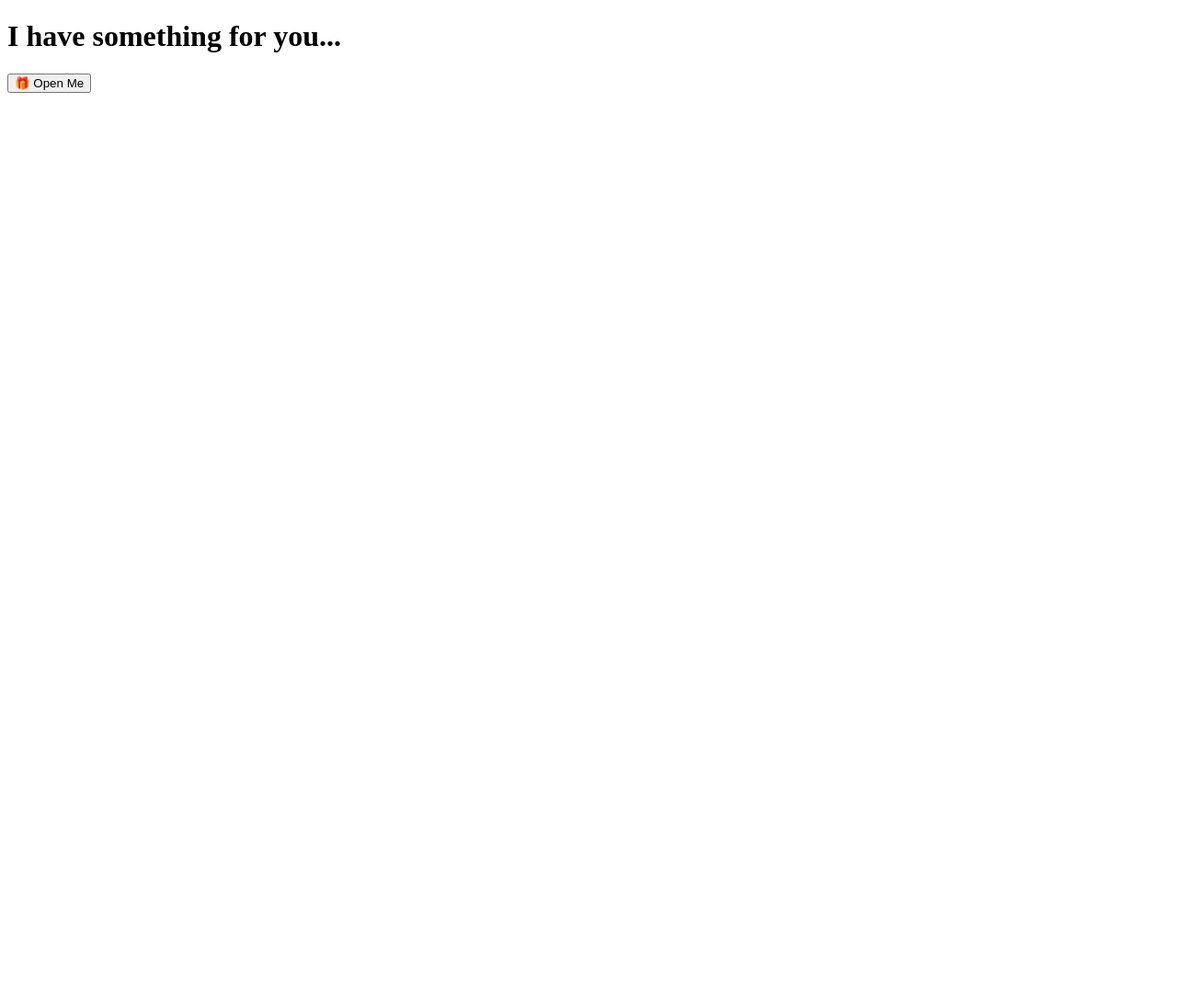
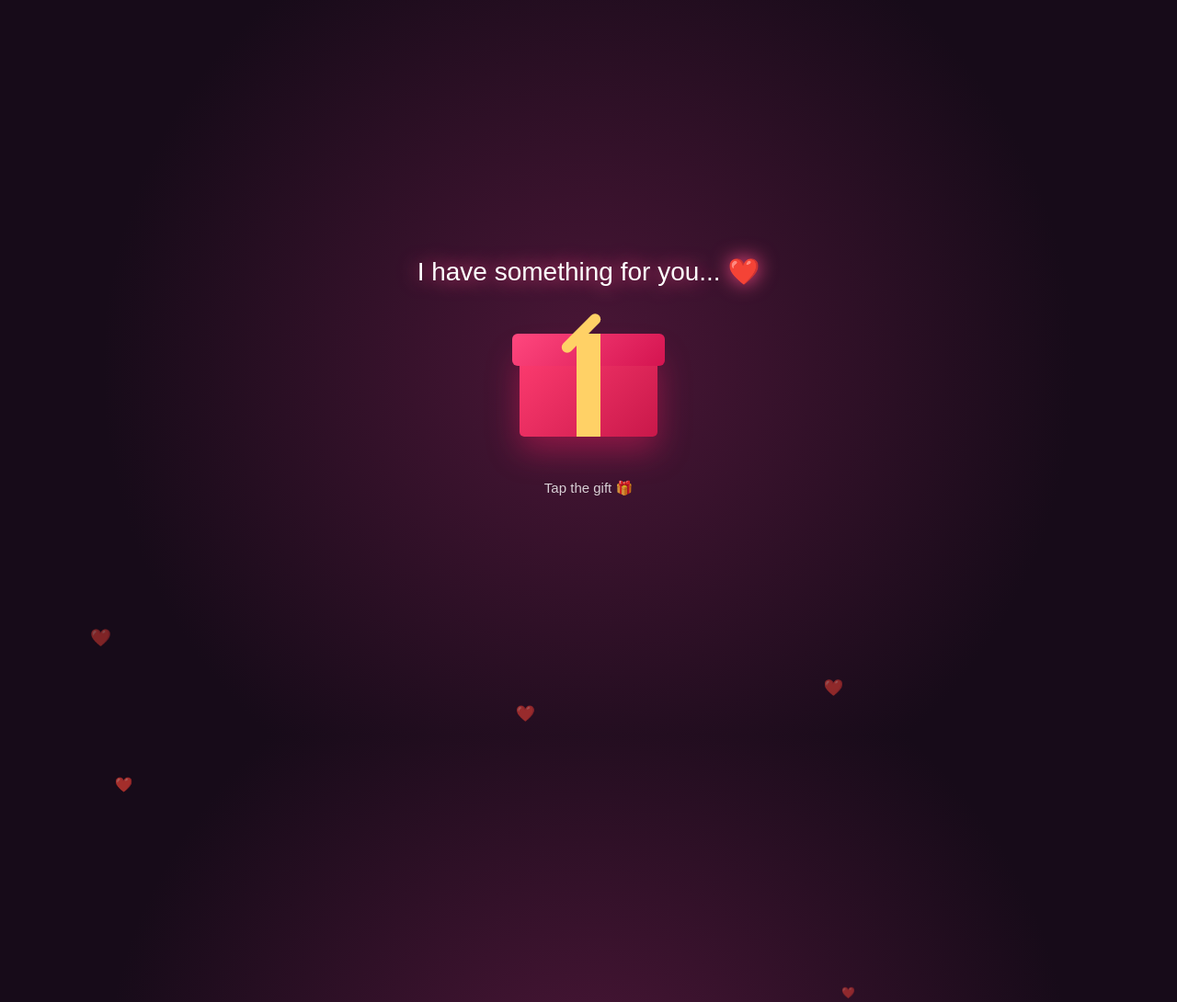
Before and after one commit to c69z6mcx8k-code/Gift, a plain HTML site: page index.html in a window 1280 px wide. Shown: the top 1090 px of the page at 92% size. Before the commit the page ends 800 px from the top, so only its background shows below. Drawn offline with Linux system fonts and the light colour scheme.

Commit message:
Update index.html

```diff
--- a/index.html
+++ b/index.html
@@ -1,14 +1,205 @@
 <!DOCTYPE html>
-<html>
+<html lang="en">
 <head>
+    <meta charset="UTF-8">
+    <meta name="viewport" content="width=device-width, initial-scale=1.0">
+
     <title>A Little Surprise ❤️</title>
+
+    <style>
+        * {
+            box-sizing: border-box;
+        }
+
+        body {
+            margin: 0;
+            min-height: 100vh;
+            overflow: hidden;
+            display: flex;
+            justify-content: center;
+            align-items: center;
+            font-family: Arial, sans-serif;
+            background: radial-gradient(circle at center, #4b1637, #170b19 70%);
+            color: white;
+        }
+
+        .container {
+            text-align: center;
+            z-index: 10;
+        }
+
+        h1 {
+            font-size: 28px;
+            margin-bottom: 45px;
+            font-weight: 400;
+            animation: glow 2s infinite alternate;
+        }
+
+        .gift {
+            position: relative;
+            width: 150px;
+            height: 130px;
+            margin: auto;
+            cursor: pointer;
+            animation: float 2s ease-in-out infinite;
+        }
+
+        .box {
+            position: absolute;
+            bottom: 0;
+            width: 150px;
+            height: 100px;
+            background: linear-gradient(135deg, #ff3d71, #c9184a);
+            border-radius: 5px;
+            box-shadow: 0 15px 35px rgba(255, 30, 100, 0.4);
+        }
+
+        .box::before {
+            content: "";
+            position: absolute;
+            left: 62px;
+            width: 26px;
+            height: 100%;
+            background: #ffd166;
+        }
+
+        .lid {
+            position: absolute;
+            top: 18px;
+            left: -8px;
+            width: 166px;
+            height: 35px;
+            background: linear-gradient(135deg, #ff477e, #d41450);
+            border-radius: 6px;
+            z-index: 3;
+            transition: 0.8s ease;
+        }
+
+        .lid::before {
+            content: "";
+            position: absolute;
+            left: 70px;
+            width: 26px;
+            height: 35px;
+            background: #ffd166;
+        }
+
+        .ribbon {
+            position: absolute;
+            width: 12px;
+            height: 55px;
+            background: #ffd166;
+            top: -28px;
+            left: 69px;
+            border-radius: 10px;
+            transform: rotate(45deg);
+        }
+
+        .gift.open .lid {
+            transform: translateY(-90px) rotate(-8deg);
+        }
+
+        .tap {
+            margin-top: 35px;
+            font-size: 15px;
+            opacity: 0.8;
+        }
+
+        .heart {
+            position: absolute;
+            font-size: 20px;
+            animation: rise 6s linear infinite;
+            opacity: 0;
+        }
+
+        @keyframes float {
+            0%, 100% {
+                transform: translateY(0);
+            }
+
+            50% {
+                transform: translateY(-12px);
+            }
+        }
+
+        @keyframes glow {
+            from {
+                text-shadow: 0 0 8px #ff4d88;
+            }
+
+            to {
+                text-shadow: 0 0 25px #ff4d88;
+            }
+        }
+
+        @keyframes rise {
+            0% {
+                transform: translateY(100vh) scale(0.5);
+                opacity: 0;
+            }
+
+            20% {
+                opacity: 0.8;
+            }
+
+            100% {
+                transform: translateY(-20vh) scale(1.3);
+                opacity: 0;
+            }
+        }
+    </style>
 </head>
 
 <body>
 
-    <h1>I have something for you...</h1>
+    <div class="container">
 
-    <button>🎁 Open Me</button>
+        <h1>I have something for you... ❤️</h1>
+
+        <div class="gift" onclick="openGift()">
+
+            <div class="lid">
+                <div class="ribbon"></div>
+            </div>
+
+            <div class="box"></div>
+
+        </div>
+
+        <div class="tap">
+            Tap the gift 🎁
+        </div>
+
+    </div>
+
+    <script>
+        function openGift() {
+            document.querySelector(".gift").classList.add("open");
+
+            setTimeout(() => {
+                alert("Your surprise is coming... ❤️");
+            }, 800);
+        }
+
+        function createHeart() {
+            const heart = document.createElement("div");
+
+            heart.className = "heart";
+            heart.innerHTML = "❤️";
+
+            heart.style.left = Math.random() * 100 + "vw";
+            heart.style.animationDuration =
+                (4 + Math.random() * 4) + "s";
+
+            document.body.appendChild(heart);
+
+            setTimeout(() => {
+                heart.remove();
+            }, 8000);
+        }
+
+        setInterval(createHeart, 700);
+    </script>
 
 </body>
 </html>
```
